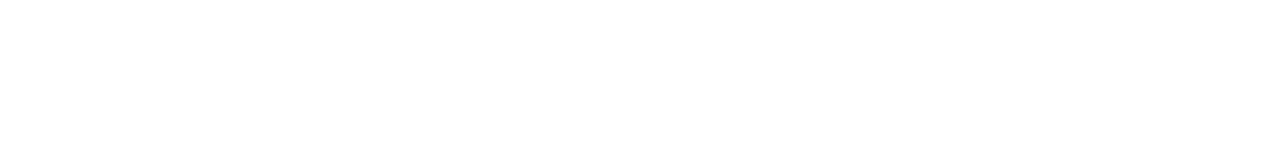
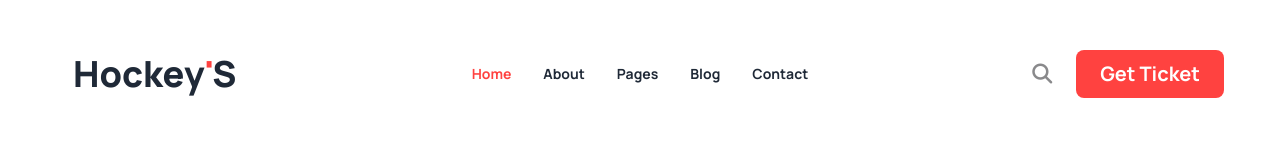
Before and after one commit to maasajal/hockeys, a plain HTML site: page index.html in a window 1280 px wide. Drawn offline with nearby package versions, Linux system fonts and the light colour scheme.

Commit message:
Navbar added

```diff
--- a/index.html
+++ b/index.html
@@ -43,7 +43,74 @@
     </style>
   </head>
   <body class="font-manrope">
-    <header></header>
+    <header class="container mx-auto lg:px-12">
+      <!-- Navbar -->
+      <nav class="py-10">
+        <div class="navbar">
+          <div class="navbar-start">
+            <div class="dropdown">
+              <div tabindex="0" role="button" class="btn btn-ghost lg:hidden">
+                <svg
+                  xmlns="http://www.w3.org/2000/svg"
+                  class="h-5 w-5 text-xl"
+                  fill="none"
+                  viewBox="0 0 24 24"
+                  stroke="currentColor"
+                >
+                  <path
+                    stroke-linecap="round"
+                    stroke-linejoin="round"
+                    stroke-width="2"
+                    d="M4 6h16M4 12h8m-8 6h16"
+                  />
+                </svg>
+              </div>
+              <ul
+                tabindex="0"
+                class="menu menu-sm dropdown-content mt-3 z-[1] p-2 shadow bg-base-100 rounded-box w-52"
+              >
+                <li>
+                  <a class="text-main-color hover:text-main-color font-bold"
+                    >Home</a
+                  >
+                </li>
+                <li><a class="hover:text-main-color font-bold">About</a></li>
+                <li><a class="hover:text-main-color font-bold">Pages</a></li>
+                <li><a class="hover:text-main-color font-bold">Blog</a></li>
+                <li><a class="hover:text-main-color font-bold">Contact</a></li>
+              </ul>
+            </div>
+            <a class="btn btn-ghost text-xl">
+              <h3 class="font-extrabold text-4xl capitalize">
+                Hockey<span class="text-main-color">'</span>s
+              </h3>
+            </a>
+          </div>
+          <div class="navbar-center hidden lg:flex">
+            <ul class="menu menu-horizontal px-1">
+              <li>
+                <a class="text-main-color hover:text-main-color font-bold"
+                  >Home</a
+                >
+              </li>
+              <li><a class="hover:text-main-color font-bold">About</a></li>
+              <li><a class="hover:text-main-color font-bold">Pages</a></li>
+              <li><a class="hover:text-main-color font-bold">Blog</a></li>
+              <li><a class="hover:text-main-color font-bold">Contact</a></li>
+            </ul>
+          </div>
+          <div class="navbar-end gap-6">
+            <i
+              class="fa-solid fa-magnifying-glass text-xl text-[#89898B] hidden md:flex lg:flex"
+            ></i>
+            <a
+              class="btn text-white text-xl bg-main-color font-bold hover:text-main-color border-0 px-6 capitalize"
+              >Get ticket
+            </a>
+          </div>
+        </div>
+      </nav>
+    </header>
     <main></main>
     <footer></footer>
   </body>
```
